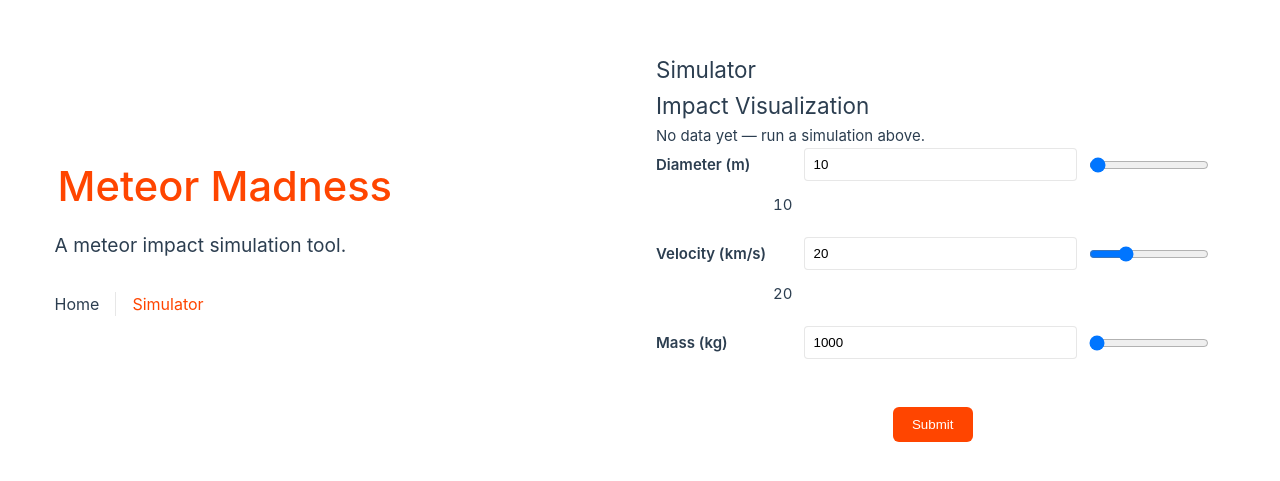
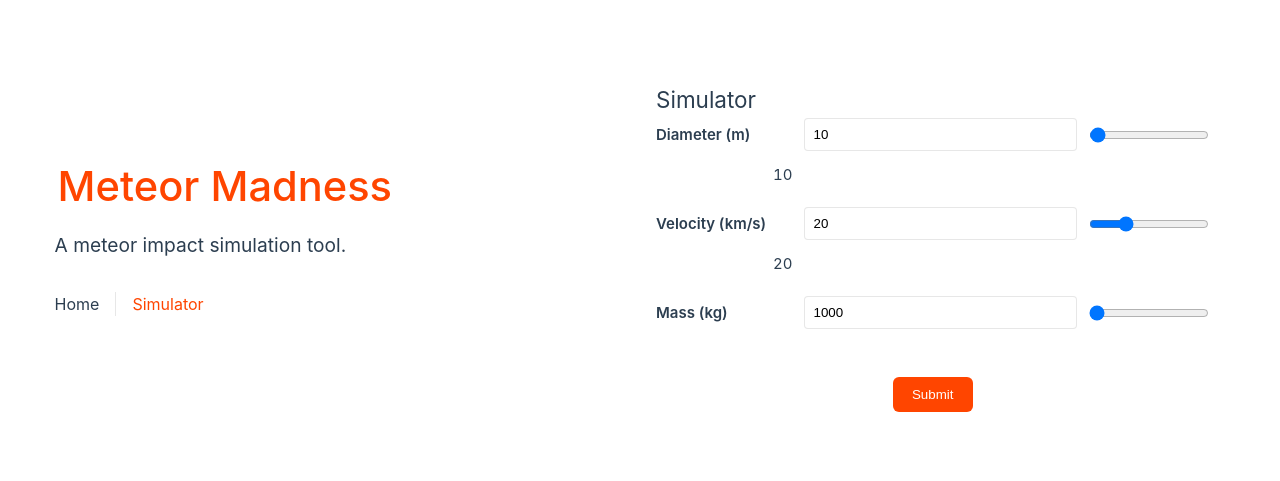
Before and after one commit to southdakotamines-datascience/nasa-thehardrock, a Vue app in the folder frontend/: page /Simulator in a window 1280 px wide. Shown: the part 153-634 px from the top of the page. Built offline with nearby package versions, Linux system fonts and the light colour scheme.

Commit message:
removing visualization header while in simulator view, before modal popup.

```diff
--- a/frontend/src/components/Visualization.vue
+++ b/frontend/src/components/Visualization.vue
@@ -1,6 +1,5 @@
 <template>
   <div class="viz">
-    <h2>Impact Visualization</h2>
 
     <div v-if="result">
       <!-- Example: replace with map/chart later -->
@@ -8,10 +7,6 @@
       <p><strong>Estimated casualties:</strong> {{ result.casualties }}</p>
 
       <!-- You could also plug in charts or Leaflet here -->
-    </div>
-
-    <div v-else>
-      <p>No data yet — run a simulation above.</p>
     </div>
   </div>
 </template>
```
